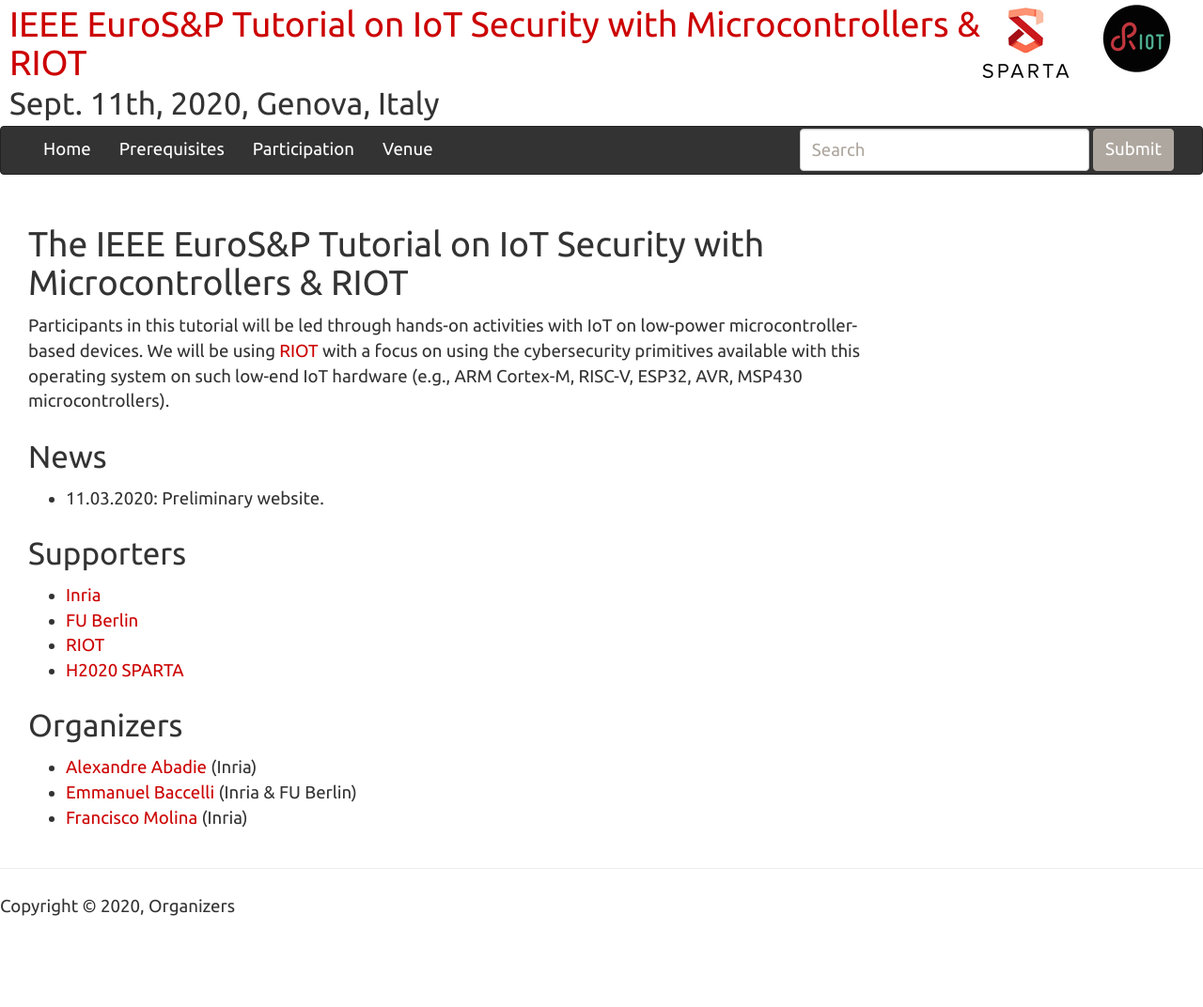
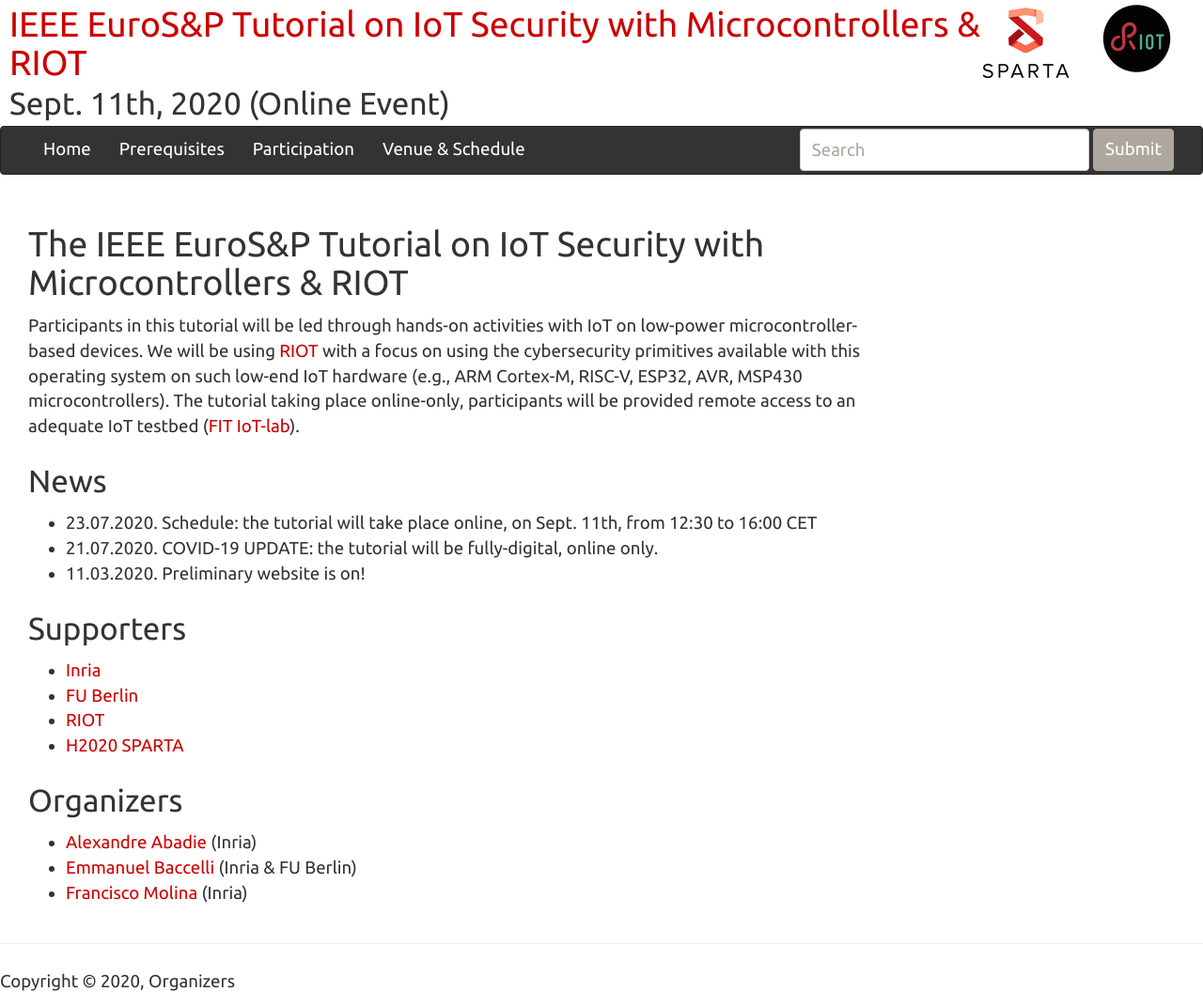
Before and after one commit to future-proof-iot/Tutorial, a Jekyll site: the page built from index.md, in a window 1280 px wide. Shown: the whole page at 94% size. Built offline with Jekyll 4.4.1, drawn with Linux system fonts in a browser that asks for light colours; nearby versions of some CDN libraries; before the commit the page ends 992 px from its top, so only the background shows below that.

Commit message:
update fully-online event

```diff
--- a/_config.yml
+++ b/_config.yml
@@ -18,7 +18,7 @@ baseurl: https://future-proof-iot.github.io/Tutorial/
 
 # Configuration for site
 title: IEEE EuroS&P Tutorial on IoT Security with Microcontrollers & RIOT
-description: Sept. 11th, 2020, Genova, Italy
+description: Sept. 11th, 2020 (Online Event)
 author: Organizers
 email:
 logo: images/RIOT-logo.png
@@ -34,7 +34,7 @@ navbar_list:
   link: preparation
 - name: Participation
   link: participation
-- name: Venue
+- name: Venue & Schedule
   link: venue
 #- name: Registration
 #  link: https://www.ieee-security.org/TC/EuroSP2020/
--- a/index.md
+++ b/index.md
@@ -6,11 +6,14 @@ title: Welcome to the IEEE EuroS&P Tutorial on IoT Security with Microcontroller
 # The IEEE EuroS&P Tutorial on IoT Security with Microcontrollers & RIOT
 
 Participants in this tutorial will be led through hands-on activities with IoT on low-power microcontroller-based devices. We will be using [RIOT](https://github.com/RIOT-OS/RIOT) with a focus on using the cybersecurity primitives available with this operating system on such low-end IoT hardware (e.g., ARM Cortex-M, RISC-V, ESP32, AVR, MSP430 microcontrollers).
+The tutorial taking place online-only, participants will be provided remote access to an adequate IoT testbed ([FIT IoT-lab](https://www.iot-lab.info/)).
 
 
 ## News
 
-- 11.03.2020: Preliminary website.
+- 23.07.2020. Schedule: the tutorial will take place online, on Sept. 11th, from 12:30 to 16:00 CET
+- 21.07.2020. COVID-19 UPDATE: the tutorial will be fully-digital, online only.
+- 11.03.2020. Preliminary website is on!
 
 ## Supporters
 
```
Also changed, not shown: venue.md (+6 -1 lines).
